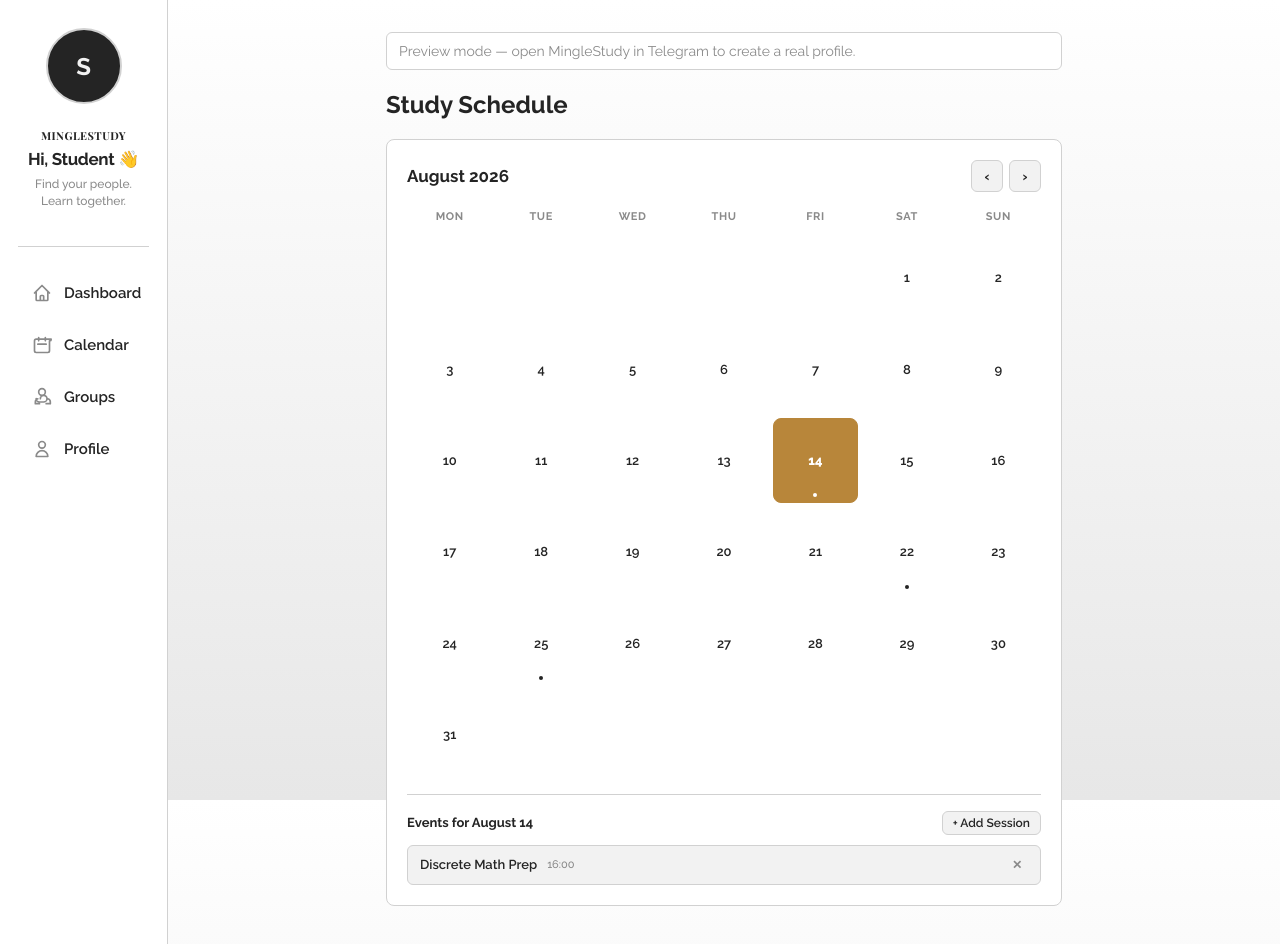
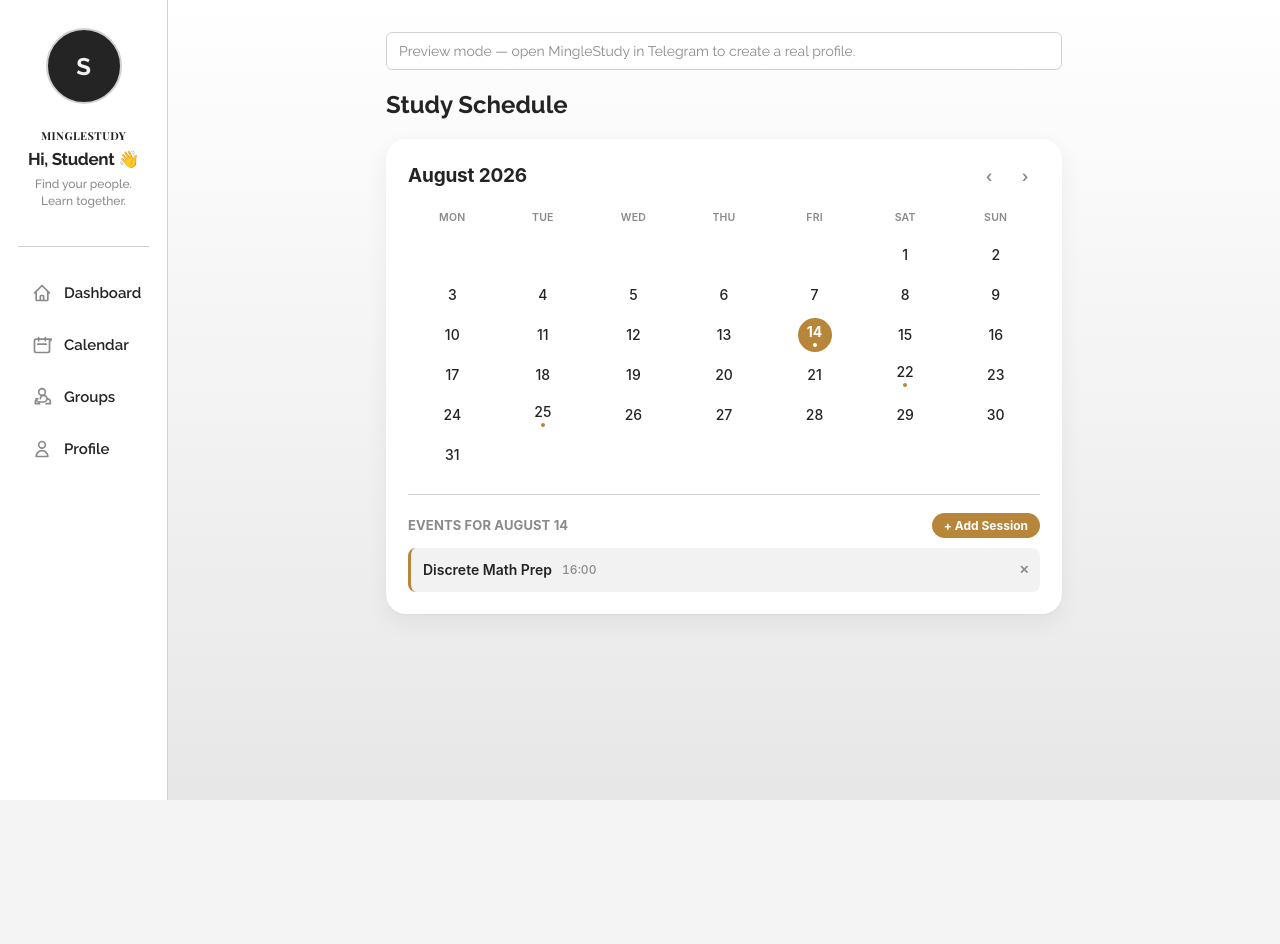
Before and after one commit to Morafin/MingleStudy-backend, a React (Vite) app in the folder frontend/: page / in a window 1280 px wide. Shown: the top 944 px of the page. After the commit the page ends 800 px from the top, so only its background shows below. Built offline with nearby package versions, Linux system fonts and the light colour scheme; no server answers.

Commit message:
feat: add ISFT weekly timetable, clear demo calendar events

```diff
--- a/frontend/src/styles/calendar.css
+++ b/frontend/src/styles/calendar.css
@@ -3,56 +3,61 @@
 }
 
 .calendar-card {
-    padding: 20px;
-    border: 1px solid var(--line);
-    border-radius: 8px;
+    padding: 22px;
+    border: none;
+    border-radius: 20px;
     background: var(--card);
+    box-shadow: 0 1px 2px rgba(0, 0, 0, 0.04), 0 8px 24px rgba(0, 0, 0, 0.06);
+    font-family: -apple-system, BlinkMacSystemFont, "SF Pro Text", "Segoe UI", Roboto, sans-serif;
 }
 
 .calendar-header {
     display: flex;
     align-items: center;
     justify-content: space-between;
-    margin-bottom: 18px;
+    margin-bottom: 20px;
 }
 
 .calendar-header h3 {
     margin: 0;
     color: var(--ink);
-    font-size: 17px;
+    font-size: 19px;
     font-weight: 700;
+    letter-spacing: -0.01em;
 }
 
 .calendar-nav-btn {
     display: grid;
-    width: 32px;
-    height: 32px;
+    width: 30px;
+    height: 30px;
     place-items: center;
-    border: 1px solid var(--line);
-    border-radius: 6px;
-    color: var(--ink);
-    background: var(--card-alt);
-    font-size: 14px;
-    font-weight: 700;
+    border: none;
+    border-radius: 50%;
+    color: var(--ink-soft);
+    background: transparent;
+    font-size: 16px;
+    font-weight: 600;
+    transition: background 0.15s ease, color 0.15s ease;
 }
 
 .calendar-nav-btn:hover {
-    background: var(--bg-top);
+    background: var(--card-alt);
+    color: var(--ink);
 }
 
 .calendar-grid {
     display: grid;
     grid-template-columns: repeat(7, 1fr);
-    gap: 6px;
+    gap: 2px;
     text-align: center;
 }
 
 .weekday-header {
-    padding-bottom: 6px;
+    padding-bottom: 10px;
     color: var(--ink-soft);
-    font-size: 11px;
-    font-weight: 700;
-    letter-spacing: 0.05em;
+    font-size: 10.5px;
+    font-weight: 600;
+    letter-spacing: 0.02em;
     text-transform: uppercase;
 }
 
@@ -62,17 +67,21 @@
     flex-direction: column;
     align-items: center;
     justify-content: center;
+    gap: 3px;
     aspect-ratio: 1 / 1;
-    border: 1px solid transparent;
-    border-radius: 8px;
+    margin: 2px auto;
+    width: 34px;
+    max-width: 100%;
+    border: none;
+    border-radius: 50%;
     color: var(--ink);
     background: transparent;
-    font-size: 13px;
-    font-weight: 600;
+    font-size: 14px;
+    font-weight: 500;
+    transition: background 0.15s ease, color 0.15s ease;
 }
 
 .day-cell:not(.empty):hover {
-    border-color: var(--line);
     background: var(--card-alt);
 }
 
@@ -81,34 +90,44 @@
 }
 
 .day-cell.today {
-    border-color: var(--accent);
-    color: var(--ink);
-    font-weight: 800;
+    color: var(--accent-ink);
+    background: var(--accent);
+    font-weight: 700;
+}
+
+.day-cell.today:hover {
+    background: var(--accent);
 }
 
 .day-cell.selected {
+    color: var(--ink);
+    background: var(--card-alt);
+    box-shadow: inset 0 0 0 1.5px var(--accent);
+    font-weight: 700;
+}
+
+.day-cell.selected.today {
+    color: var(--accent-ink);
     background: var(--accent);
-    color: var(--accent-ink);
-    font-weight: 800;
+    box-shadow: none;
 }
 
 .event-dot {
-    position: absolute;
-    bottom: 5px;
+    position: static;
     width: 4px;
     height: 4px;
     border-radius: 50%;
-    background: var(--ink);
+    background: var(--accent);
 }
 
-.day-cell.selected .event-dot {
+.day-cell.today .event-dot {
     background: var(--accent-ink);
 }
 
 /* Agenda & Add Event Form Styling */
 .selected-day-events {
-    margin-top: 16px;
-    padding-top: 16px;
+    margin-top: 20px;
+    padding-top: 18px;
     border-top: 1px solid var(--line);
 }
 
@@ -123,16 +142,19 @@
     color: var(--ink);
     font-size: 13px;
     font-weight: 700;
+    letter-spacing: 0.01em;
+    text-transform: uppercase;
+    color: var(--ink-soft);
 }
 
 .add-event-btn {
-    padding: 4px 10px;
-    border: 1px solid var(--line);
-    border-radius: 6px;
-    background: var(--card-alt);
-    color: var(--ink);
+    padding: 5px 12px;
+    border: none;
+    border-radius: 20px;
+    background: var(--accent);
+    color: var(--accent-ink);
     font-size: 12px;
-    font-weight: 600;
+    font-weight: 700;
 }
 
 .add-event-form {
@@ -140,19 +162,19 @@
     flex-direction: column;
     gap: 10px;
     margin-top: 12px;
-    padding: 12px;
-    border: 1px solid var(--line);
-    border-radius: 8px;
+    padding: 14px;
+    border: none;
+    border-radius: 14px;
     background: var(--card-alt);
 }
 
 .add-event-form input {
-    padding: 8px 12px;
+    padding: 10px 12px;
     border: 1px solid var(--line);
-    border-radius: 6px;
+    border-radius: 10px;
     background: var(--card);
     color: var(--ink);
-    font-size: 13px;
+    font-size: 14px;
 }
 
 .add-event-form input:focus {
@@ -167,22 +189,22 @@
 }
 
 .btn-primary {
-    padding: 6px 14px;
+    padding: 7px 16px;
     border: none;
-    border-radius: 6px;
+    border-radius: 20px;
     background: var(--accent);
     color: var(--accent-ink);
-    font-size: 12px;
+    font-size: 13px;
     font-weight: 700;
 }
 
 .btn-secondary {
-    padding: 6px 14px;
-    border: 1px solid var(--line);
-    border-radius: 6px;
-    background: transparent;
+    padding: 7px 16px;
+    border: none;
+    border-radius: 20px;
+    background: var(--card);
     color: var(--ink-soft);
-    font-size: 12px;
+    font-size: 13px;
     font-weight: 600;
 }
 
@@ -190,32 +212,22 @@
     display: flex;
     align-items: center;
     justify-content: space-between;
-    padding: 8px 12px;
-    border: 1px solid var(--line);
-    border-radius: 6px;
+    gap: 10px;
+    padding: 10px 4px 10px 12px;
+    border: none;
+    border-left: 3px solid var(--accent);
+    border-radius: 8px;
     background: var(--card-alt);
     color: var(--ink);
-    font-size: 13px;
+    font-size: 14px;
     font-weight: 600;
 }
 
 .event-time {
     color: var(--ink-soft);
-    font-size: 11px;
+    font-size: 12px;
     font-weight: 500;
-}
-
-.event-chip {
-    display: flex;
-    align-items: center;
-    justify-content: space-between;
-    padding: 8px 12px;
-    border: 1px solid var(--line);
-    border-radius: 6px;
-    background: var(--card-alt);
-    color: var(--ink);
-    font-size: 13px;
-    font-weight: 600;
+    font-variant-numeric: tabular-nums;
 }
 
 .event-info {
@@ -227,10 +239,10 @@
 .delete-event-btn {
     display: grid;
     place-items: center;
-    width: 22px;
-    height: 22px;
+    width: 24px;
+    height: 24px;
     border: none;
-    border-radius: 4px;
+    border-radius: 50%;
     background: transparent;
     color: var(--ink-soft);
     font-size: 12px;
@@ -240,6 +252,6 @@
 }
 
 .delete-event-btn:hover {
-    background: rgba(220, 38, 38, 0.15);
+    background: rgba(220, 38, 38, 0.12);
     color: #dc2626;
 }
```
Also changed, not shown: frontend/src/components/WeeklyTimetable.tsx (added), frontend/src/data/timetableData.ts (added), frontend/src/styles/timetable.css (added).
